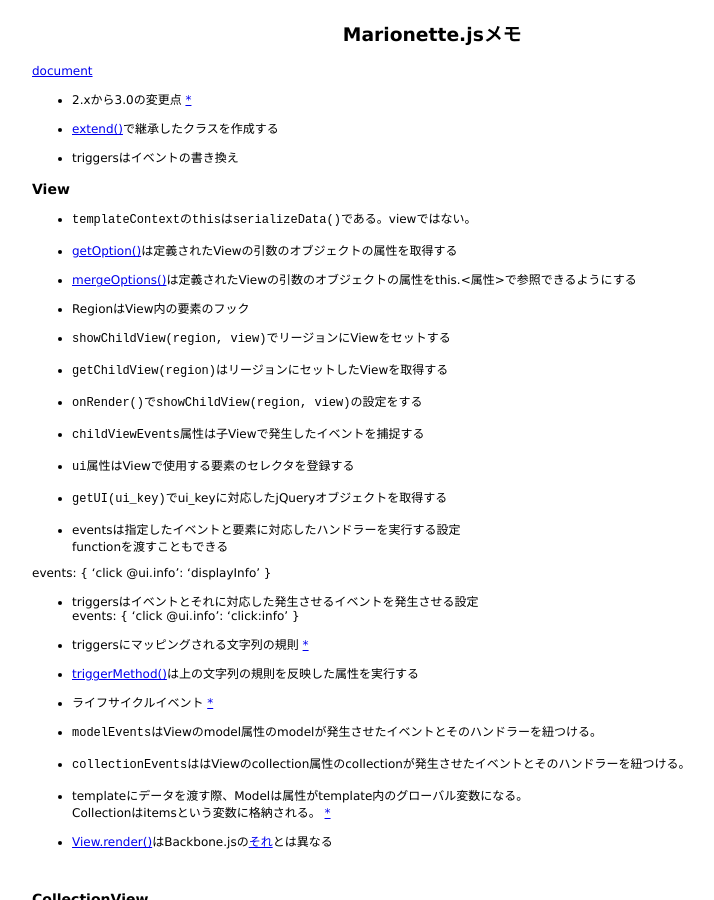
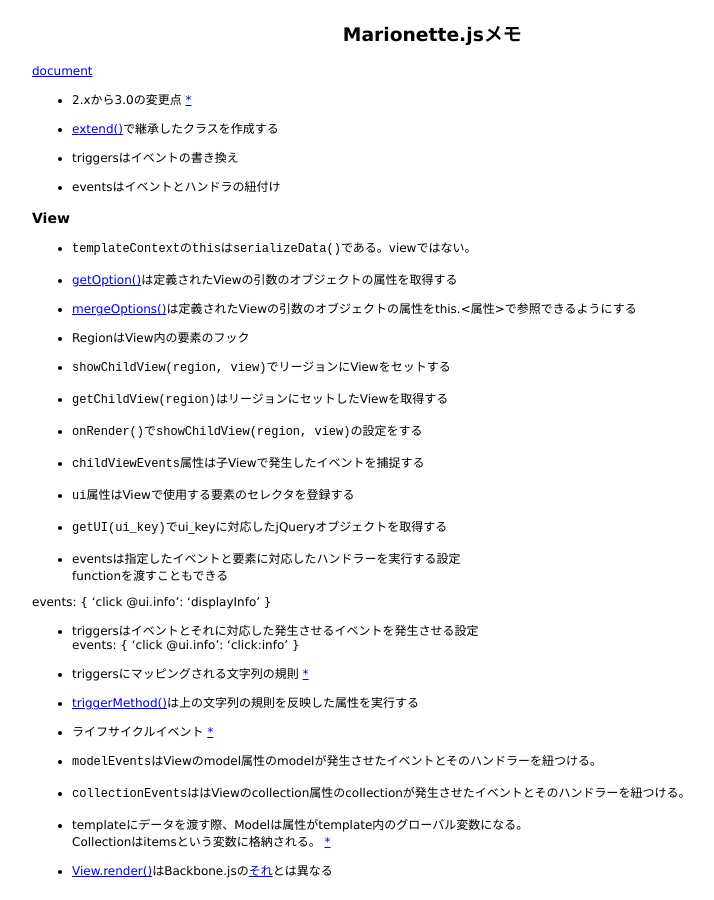
Before and after one commit to 38elements/38elements.github.com, a Jekyll site: the page built from _posts/2016-09-11-backbone_marionette.md, in a window 1280 px wide and 900 px high. Shown: the whole window, without its empty margins (208-922 px from the left). Built offline with Jekyll 4.4.1, drawn with Linux system fonts in a browser that asks for light colours.

Commit message:
Update 2016-09-11-backbone_marionette.md

```diff
--- a/_posts/2016-09-11-backbone_marionette.md
+++ b/_posts/2016-09-11-backbone_marionette.md
@@ -9,6 +9,8 @@ title: Marionette.jsメモ
 * [extend()](http://marionettejs.com/docs/master/marionette.functions.html#marionetteextend)で継承したクラスを作成する
 
 * triggersはイベントの書き換え
+
+* eventsはイベントとハンドラの紐付け
 
 ### View
 
```
